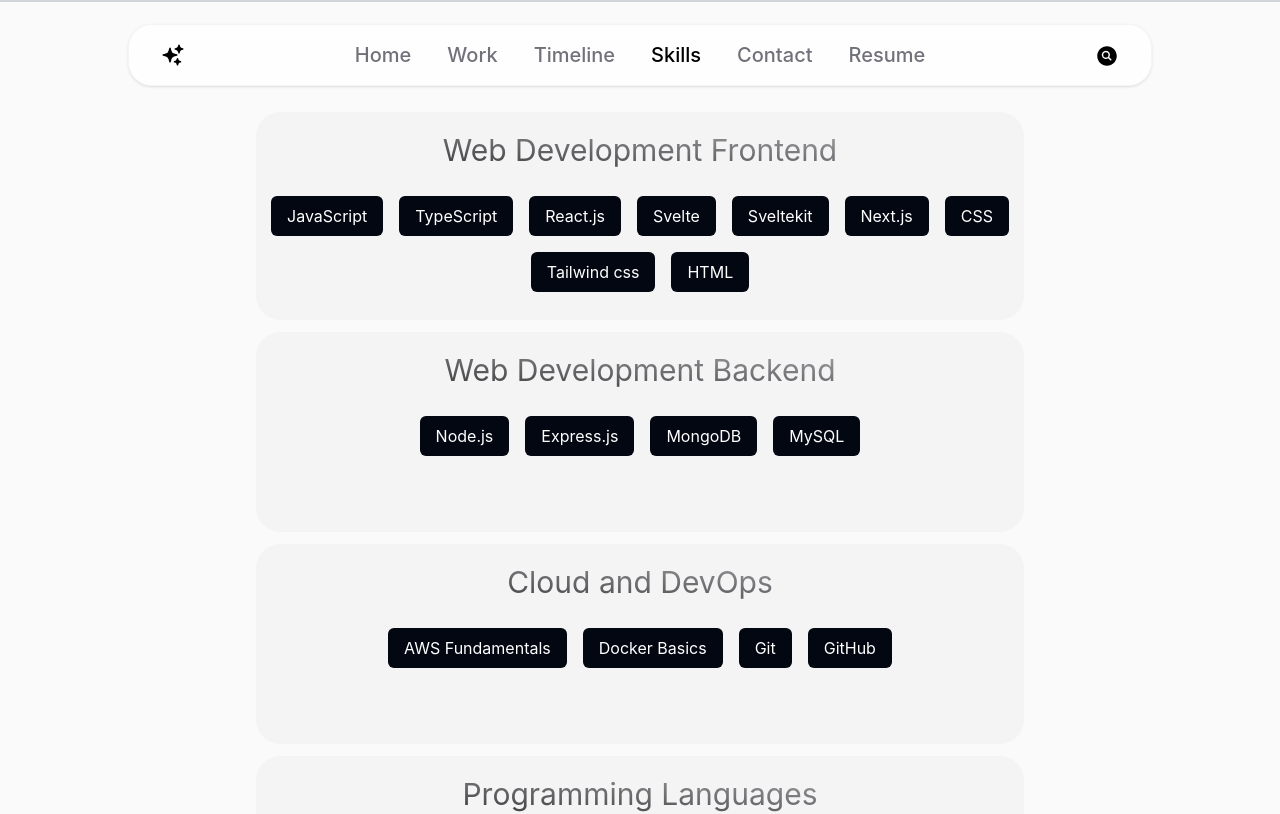
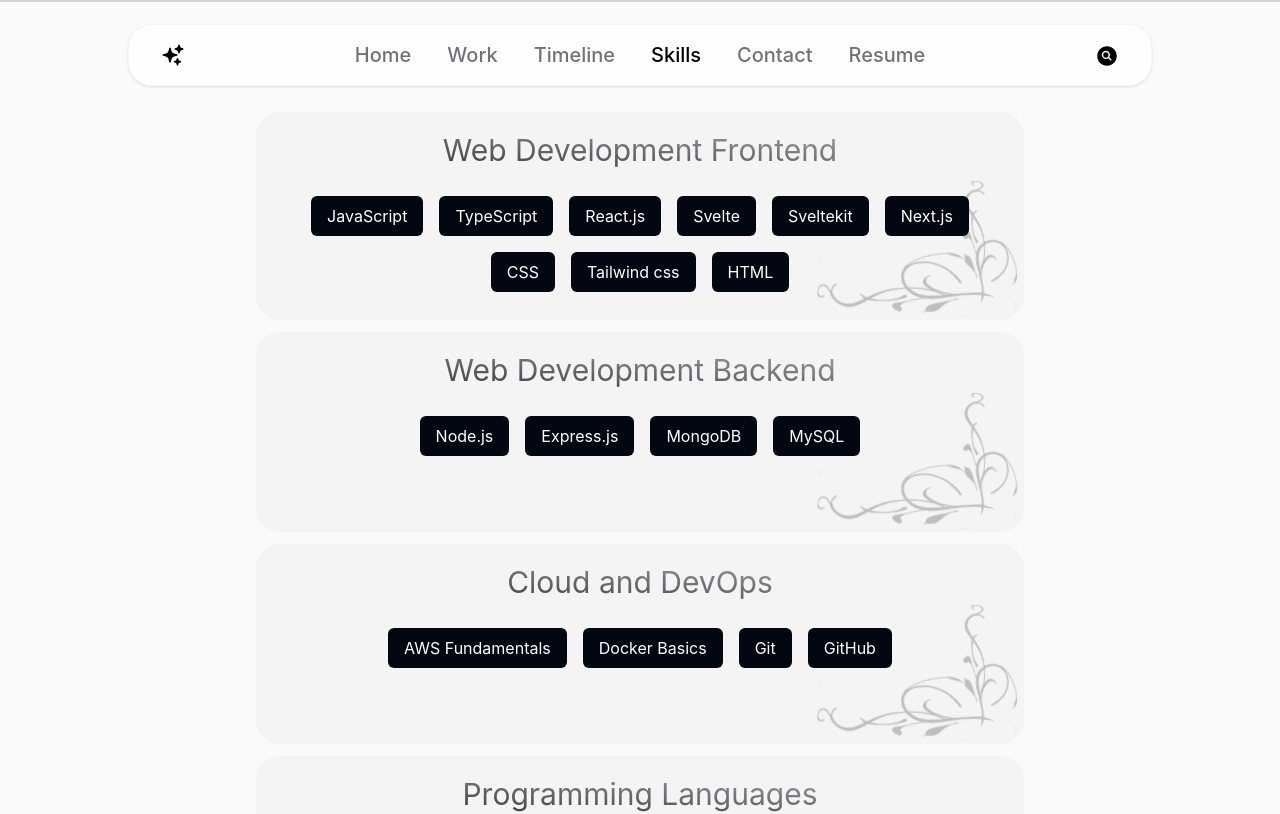
Before and after one commit to RohanNikumbh27/rohan-nikumbh, a SvelteKit app: page /skills in a window 1280 px wide. Shown: the top 814 px of the page. Built offline with nearby package versions, Linux system fonts and the light colour scheme.

Commit message:
skiils section added image and fixed design, previous commit was about timeline

```diff
--- a/src/routes/skills/+page.svelte
+++ b/src/routes/skills/+page.svelte
@@ -88,23 +88,16 @@
 
   <div class=" min-h-svh">
       {#each skills as section, i}
-      <div class="bg-zinc-100 min-h-[200px] my-3 rounded-3xl text-center">
-        <h1 class="px-2 pt-5 text-3xl  bg-gradient-to-bl hover:from-purple-300 hover:to-blue-800 bg-clip-text text-transparent from-zinc-300 to-zinc-800 transition-all ">{section.category}</h1>
-          <div class=" flex justify-center items-center flex-wrap py-5 ">
+      <div class="bg-zinc-100 min-h-[200px] my-3 rounded-3xl text-center relative z-[1]">
+        <img src="/border-design.svg" alt="border-design" class="absolute h-[150px] right-0 bottom-0 z-[3]"/>
+        <h1 class="pt-5 px-5 text-3xl bg-gradient-to-bl hover:from-red-600 hover:to-red-700 bg-clip-text text-transparent from-zinc-300 to-zinc-800 transition-all">{section.category}</h1>
+        <div class="flex justify-center items-center flex-wrap py-5 px-5">
             {#each section.skills as skill, i}
-              <!-- <div class="">
-                <h1 class="m-2 mx-5 text-2xl background-clip ">{skill.name}</h1>
-              </div> -->
+            <div class="py-2 px-4 m-2 z-10 hover:scale-105 transition-all cursor-pointer bg-[#030712] rounded-md text-white">{skill.name}</div>
+            {/each}
+        </div>
+    </div>
 
-              <!-- <div class="md:min-w-[30%] min-w-[40%] bg-gradient-to-tr from-indigo-600 via-pink-600 to-purple-600 h-[100px] cursor-pointer hover:scale-[1.05] transition-all  min-h-[100px] m-4 rounded-2xl text-white flex font-sans  items-center justify-center hover:p-1">
-                <div class="w-full py-2 px-3 h-full rounded-xl bg-zinc-200  flex items-center justify-center">
-                  <p class="text-2xl  font-[400] text-transparent bg-clip-text bg-gradient-to-r from-indigo-600 via-pink-600 to-purple-600 italic">{skill.name}</p>
-                </div>
-              </div> -->
-              <div class="py-2 px-4 m-2 hover:scale-105 transition-all cursor-pointer  bg-[#030712] rounded-md text-white">{skill.name}</div>
-            {/each}
-          </div>
-      </div>
       {/each}
   </div>
 
```
Also changed, not shown: static/border-design.png (added), static/border-design.svg (added).
